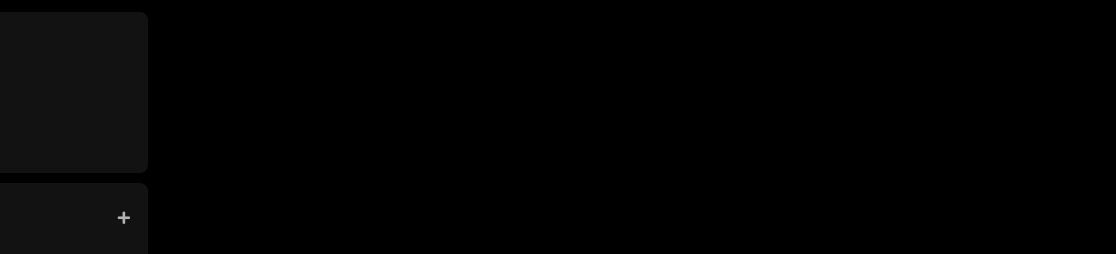
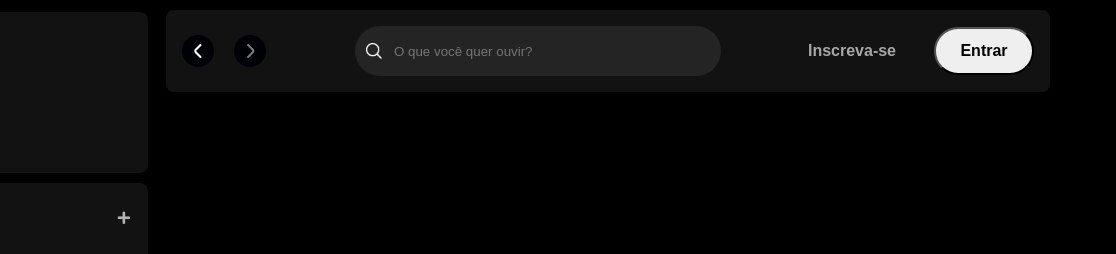
Before and after one commit to Marigsiqueira/spotify_page, a plain HTML site: page index.html in a window 1280 px wide. Shown: the top 254 px of the page, 164-1280 px from the left. Drawn offline with Linux system fonts and the light colour scheme.

Commit message:
Criação do menu superior

```diff
--- a/index.html
+++ b/index.html
@@ -6,6 +6,7 @@
     <title>Spotify imersão</title>
     <link rel="stylesheet" href="./src/styles/reset.css">
     <link rel="stylesheet" href="./src/styles/vars.css">
+    <link rel="stylesheet" href="./src/styles/main-content.css">
     <link rel="stylesheet" href="./src/styles/sidebar-footer.css">
 
     <link rel="stylesheet" href="https://use.fontawesome.com/releases/v5.15.4/css/solid.css"
@@ -72,6 +73,38 @@
 
     </div>
 
+    <main> <!-- Dentro da tag main ficará o conteúdo principal -->
+        <div class="main-container">
+            <nav class="header__navigation">
+                <div class="navigation">
+                    <button class="arrow-left">
+                        <img src="./src/assets/icons/small-left.png" alt="seta esquerda">
+                    </button>
+                    <button class="arrow-right">
+                        <img src="./src/assets/icons/small-right.png" alt="seta direita">
+                    </button>
+                </div>
+                    <div class="header__search">
+                        <img src="./src/assets/icons/search.png" alt="">
+                        <input id="search-input" type="text" maxlength="800" placeholder="O que você quer ouvir?">
+                    </div>
+
+                    <div class="header__login">
+                        <button class="subscribe">Inscreva-se</button>
+                        <button class="login">Entrar</button>
+                    </div>
+
+                </div>
+            </nav>
+
+        </div>
+    </main>
+
+
+    <footer class="disclaimer-premium">
+
+    </footer>
+
 
 </body>
 </html>
--- /dev/null
+++ b/src/styles/main-content.css
@@ -0,0 +1,92 @@
+/* HEADER */
+
+.main-container{
+    max-width: 80vw; /* vw (viewport width*/
+    height: 100vh;  /* vh (viewport height*/
+    margin-left: 320px;
+    margin-right: 56px;
+}
+
+.header__navigation{
+    display: flex;
+    justify-content: space-between;
+    align-items: center;
+    padding: 16px;
+    margin: 10px;
+    border-radius: 8px;
+    background-color: #121212;
+}
+
+.header__navigation .navigation{
+    display: flex;
+    justify-content: space-around;
+    align-items: center;
+}
+
+.header__navigation .navigation .arrow-left{
+    margin-right: 1.25rem;
+}
+
+.arrow-left, .arrow-right{
+    display: flex;
+    align-items: center;
+    justify-content: center;
+    width: 32px;
+    height: 32px;
+    background: var(--bg-icon);
+    background-color: var(--bg-arrow-color);
+    border-radius: 50%;
+    border: none;
+    cursor: pointer;
+}
+
+.header__login{
+    display: flex;
+    align-items: center;
+}
+
+.header__search{
+    display: flex;
+    align-items: center;
+    width: 364px;
+    height: 48px;
+    margin-left: 8px;
+    background-color: #242424;
+    border-radius: 500px;
+    border: 1px solid transparent;
+}
+
+.header__search img{
+    width: 16px;
+    height: 16px;
+    margin-left: 10px;
+}
+
+.header__search input{
+    background: transparent;
+    border: none;
+    padding: 0px 100px 0 12px;
+    color: #fff;
+    text-overflow: ellipsis;
+    overflow: hidden;
+    white-space: nowrap;
+    outline: none;
+}
+
+.header__login .subscribe{
+    color: #a7a7a7;
+    font-size: 16px;
+    font-weight: 700;
+    background-color: transparent;
+    margin-right: 32px;
+    border: none;
+}
+
+.header__login .login{
+    width: 100px;
+    height: 48px;
+    color: #000;
+    font-size: 16px;
+    font-weight: 700;
+    border-radius: 40px;
+}
--- a/src/styles/vars.css
+++ b/src/styles/vars.css
@@ -1,5 +1,12 @@
 :root{
-    /* FONT */
+
+ /* FONT */
     --font-dm-sans: "DM Sans", sans-serif;
 
+
+/* COLORS */
+
+--bg-icon: #131313;
+--bg-arrow-color: rgba(0,0,07)
+
 }
```
